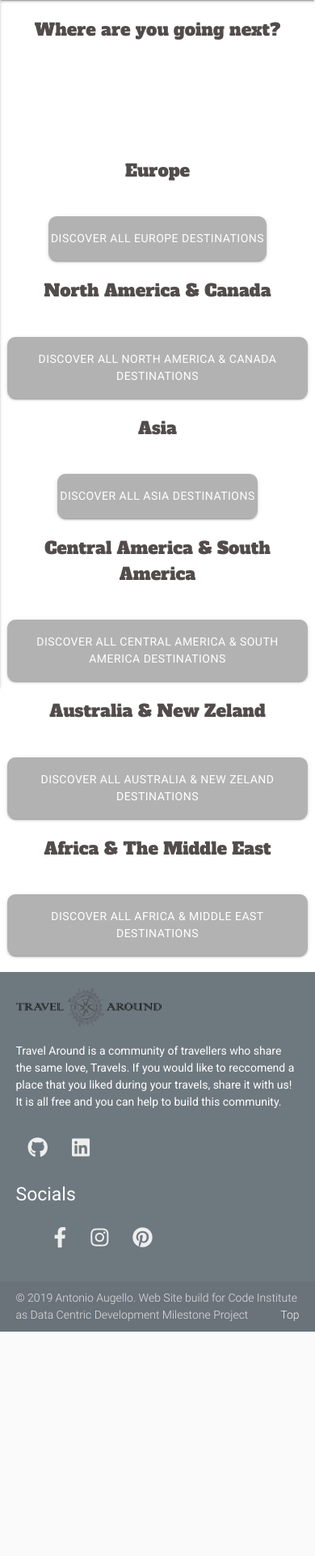
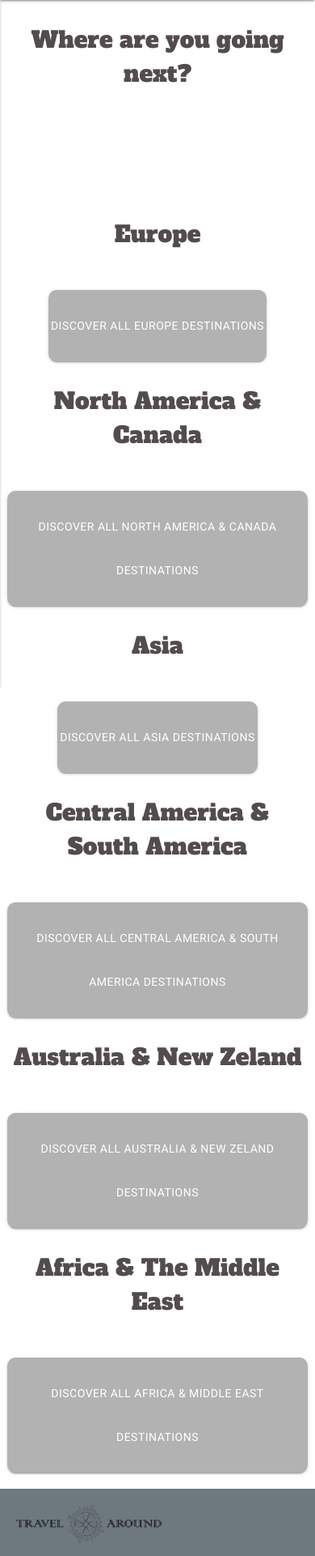
Before and after one commit to augelloantonio/travel-around-milestone, a Flask app: page / in a window 390 px wide. Shown: the part 56-1977 px from the top of the page at 81% size. Before the commit the page ends 1700 px from the top, so only its background shows below. Run offline with Flask 2, Linux system fonts and the light colour scheme; data that the repository does not hold is empty; some libraries are stand-ins or nearby versions.

Commit message:
text styling size adjusted

```diff
--- a/static/css/style.css
+++ b/static/css/style.css
@@ -37,7 +37,7 @@ body {
 
 @media (max-width: 576px) {
     .index_header {
-        font-size: 1.5rem;
+        font-size: 2rem;
     }
 }
 
@@ -63,8 +63,8 @@ body {
     }
 }
 
-.discover {
-    line-height: 1.5rem
+.discover_text {
+    line-height: 1rem
 }
 
 .add_row {
--- a/templates/base.html
+++ b/templates/base.html
@@ -38,7 +38,7 @@
                     {%endif%}
                 </ul>
 
-                <a href="{{ url_for ('index')}}" class="brand-logo"><img src="{{ url_for('static', filename='img/logo.png') }}" class="logo_image" alt="logo"></img></a>
+                <a href="{{ url_for ('index')}}" class="brand-logo"><img src="{{ url_for('static', filename='img/logo.png') }}" class="logo_image lazy" alt="logo"></img></a>
                 <a href="#" data-activates="mobile-demo" class="button-collapse"><i class="material-icons">menu</i></a>
                 <ul class="right hide-on-med-and-down">
 
@@ -128,7 +128,7 @@
     <!-- Footer -->
     <footer class="page-footer">
         <div class="container">
-            <img src="{{ url_for('static', filename='img/logo.png') }}" class="logo_image" alt="logo">
+            <img src="{{ url_for('static', filename='img/logo.png') }}" class="logo_image lazy" alt="logo">
             </a>
             <div class="row">
                 <div class="col l6 s12">
```
